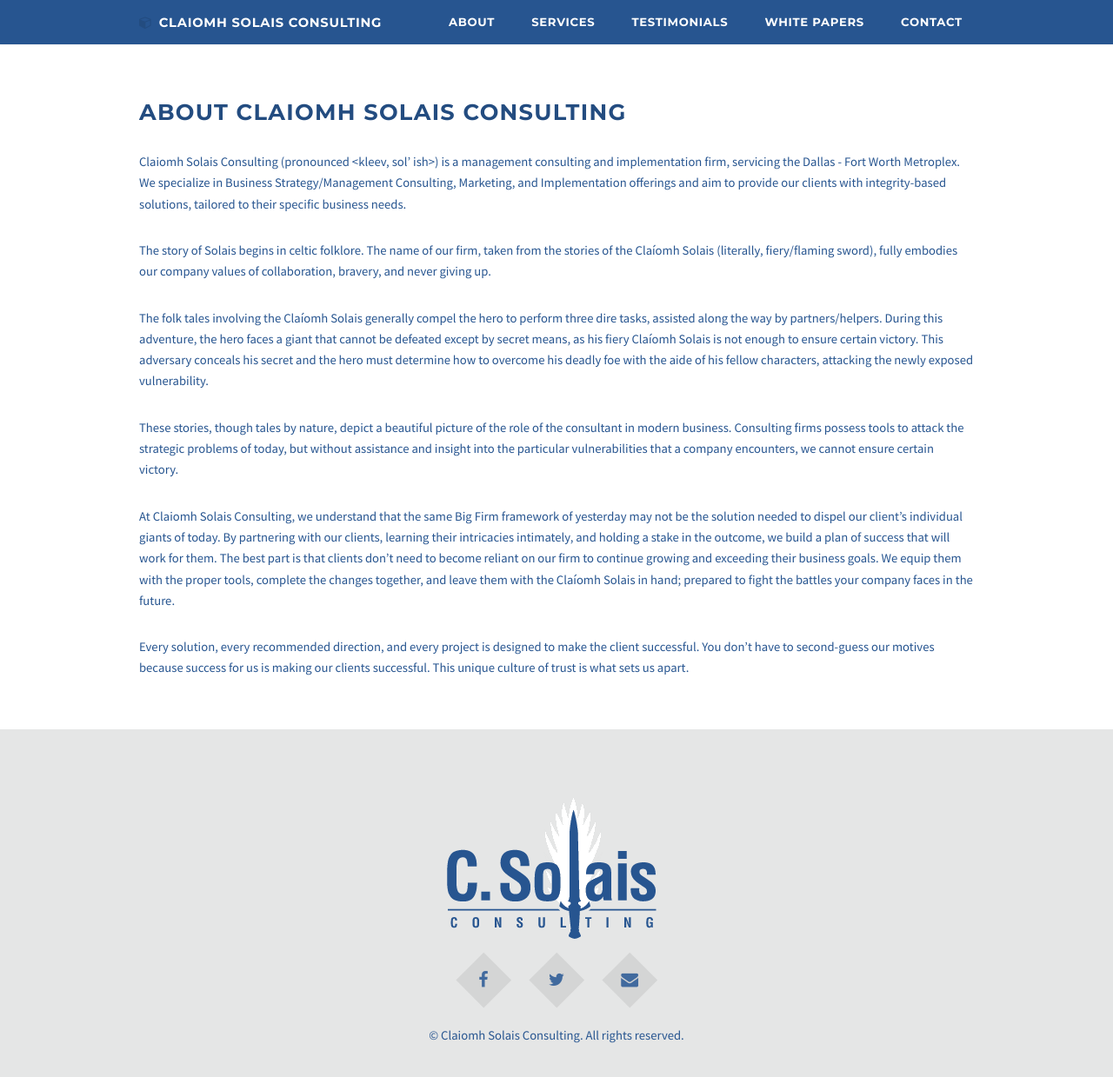
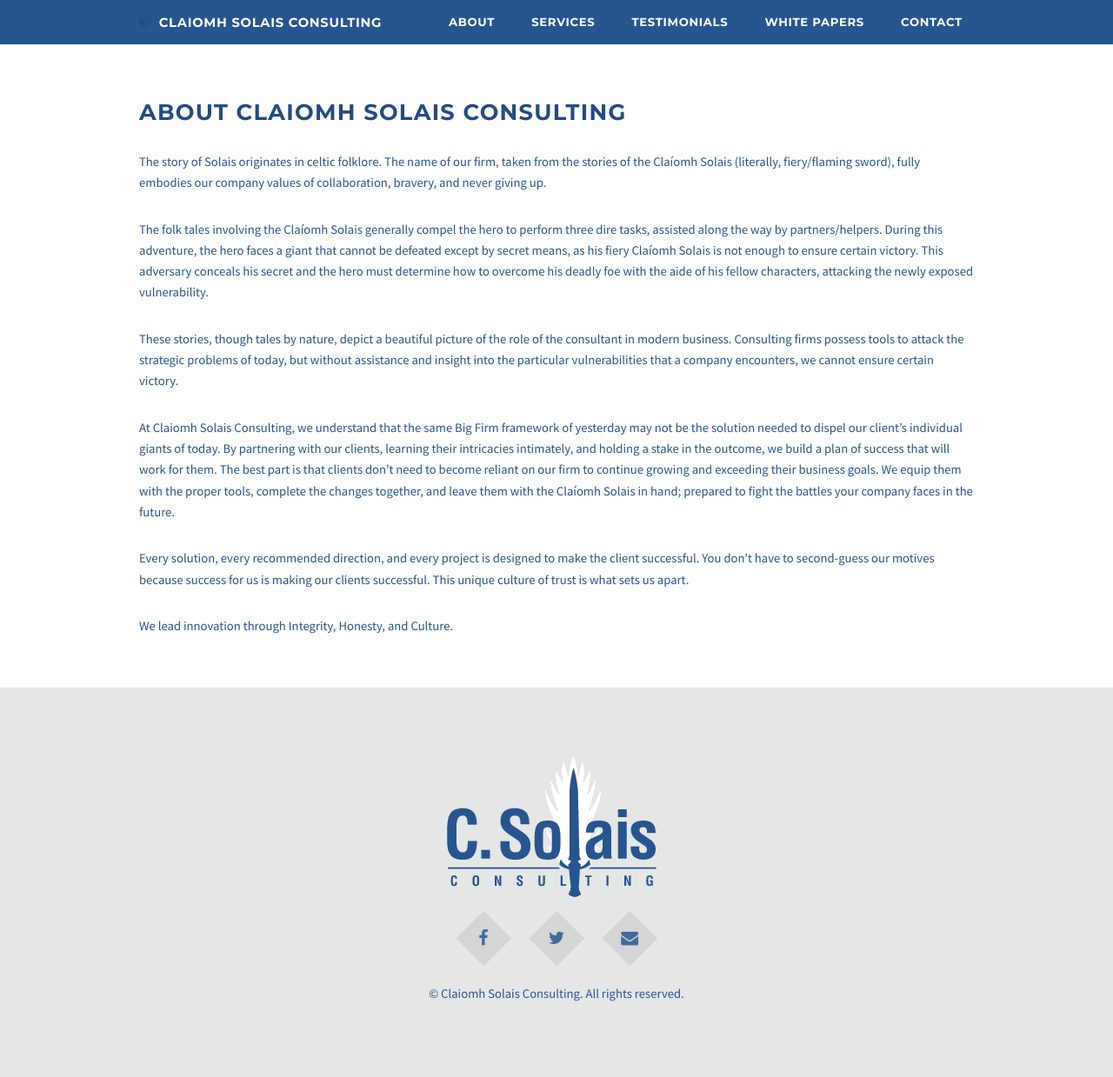
Before and after one commit to SolaisConsulting/SolaisConsulting.github.io, a Jekyll site: the page built from about.html, in a window 1280 px wide and 1262 px high. Shown: the top 1239 px of the window at 87% size. Built offline with Jekyll 4.4.1, drawn with Linux system fonts in a browser that asks for light colours; nearby versions of some CDN libraries.

Commit message:
Edited About page.

```diff
--- a/_includes/about.md
+++ b/_includes/about.md
@@ -1,6 +1,4 @@
-Claiomh Solais Consulting (pronounced <kleev, sol’ ish>) is a management consulting and implementation firm, servicing the Dallas - Fort Worth Metroplex.  We specialize in Business Strategy/Management Consulting, Marketing, and Implementation offerings and aim to provide our clients with integrity-based solutions, tailored to their specific business needs.
-
-The story of Solais begins in celtic folklore.  The name of our firm, taken from the stories of the Claíomh Solais (literally, fiery/flaming sword), fully embodies our company values of collaboration, bravery, and never giving up.
+The story of Solais originates in celtic folklore.  The name of our firm, taken from the stories of the Claíomh Solais (literally, fiery/flaming sword), fully embodies our company values of collaboration, bravery, and never giving up.
 
 The folk tales involving the Claíomh Solais generally compel the hero to perform three dire tasks, assisted along the way by partners/helpers.  During this adventure, the hero faces a giant that cannot be defeated except by secret means, as his fiery Claíomh Solais is not enough to ensure certain victory.  This adversary conceals his secret and the hero must determine how to overcome his deadly foe with the aide of his fellow characters, attacking the newly exposed vulnerability.
 
@@ -9,3 +7,5 @@
 At Claiomh Solais Consulting, we understand that the same Big Firm framework of yesterday may not be the solution needed to dispel our client’s individual giants of today.  By partnering with our clients, learning their intricacies intimately, and holding a stake in the outcome, we build a plan of success that will work for them.  The best part is that clients don't need to become reliant on our firm to continue growing and exceeding their business goals.  We equip them with the proper tools, complete the changes together, and leave them with the Claíomh Solais in hand; prepared to fight the battles your company faces in the future.
 
 Every solution, every recommended direction, and every project is designed to make the client successful.  You don't have to second-guess our motives because success for us is making our clients successful.  This unique culture of trust is what sets us apart.
+
+We lead innovation through Integrity, Honesty, and Culture.
```
